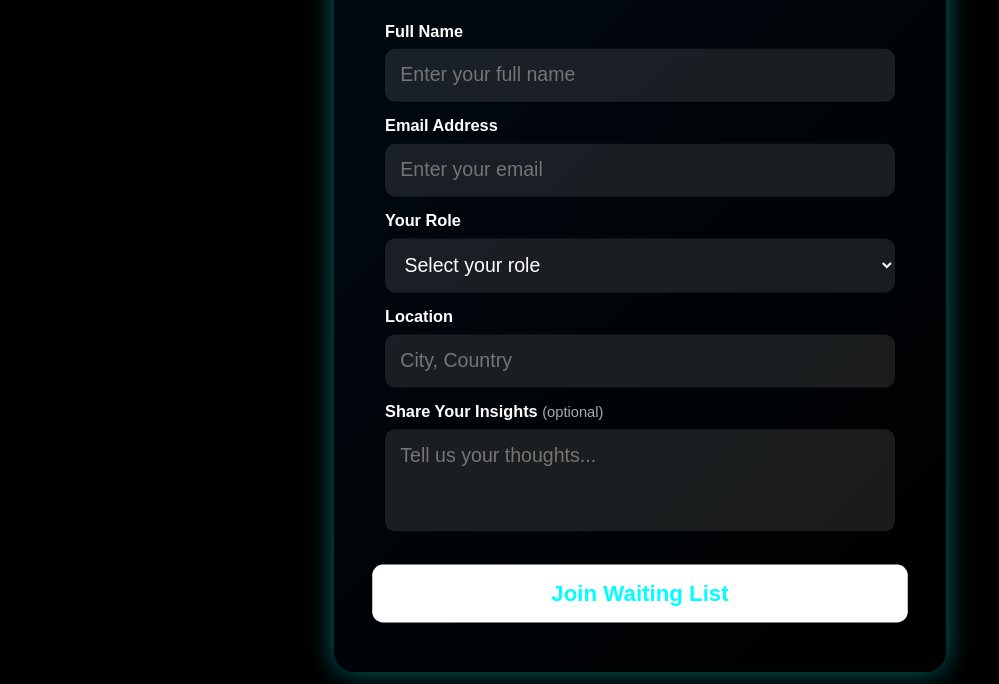
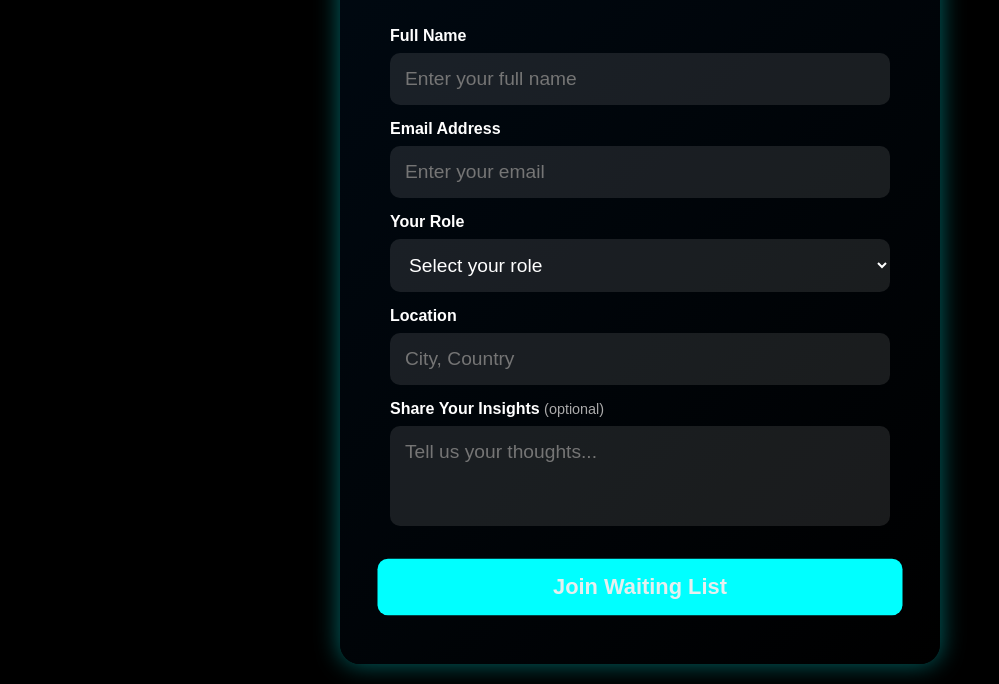
Before and after one commit to mohammedabsal/Engin, a plain HTML site: page pages/getstarted.html in a window 1280 px wide. In both pictures the pointer is over the button "Join Waiting List". Shown: the part 157-841 px from the top of the page, without its empty margins (0-999 px from the left). Drawn offline with Linux system fonts and the light colour scheme.

Commit message:
updated getstarted page

```diff
--- a/css/getstarted.css
+++ b/css/getstarted.css
@@ -47,9 +47,9 @@ body {
     transition: transform 0.3s ease-in-out;
 }
 
-.form-container:hover {
+/* .form-container:hover {
     transform: scale(1.02);
-}
+} */
 
 /* Title Styling */
 .form-title {
@@ -139,8 +139,9 @@ textarea {
 }
 
 .submit-btn:hover {
-    background: white;
-    color: cyan;
+    background: cyan;
+    color: rgb(231, 239, 239);
+
     transform: scale(1.05);
 }
 
```
